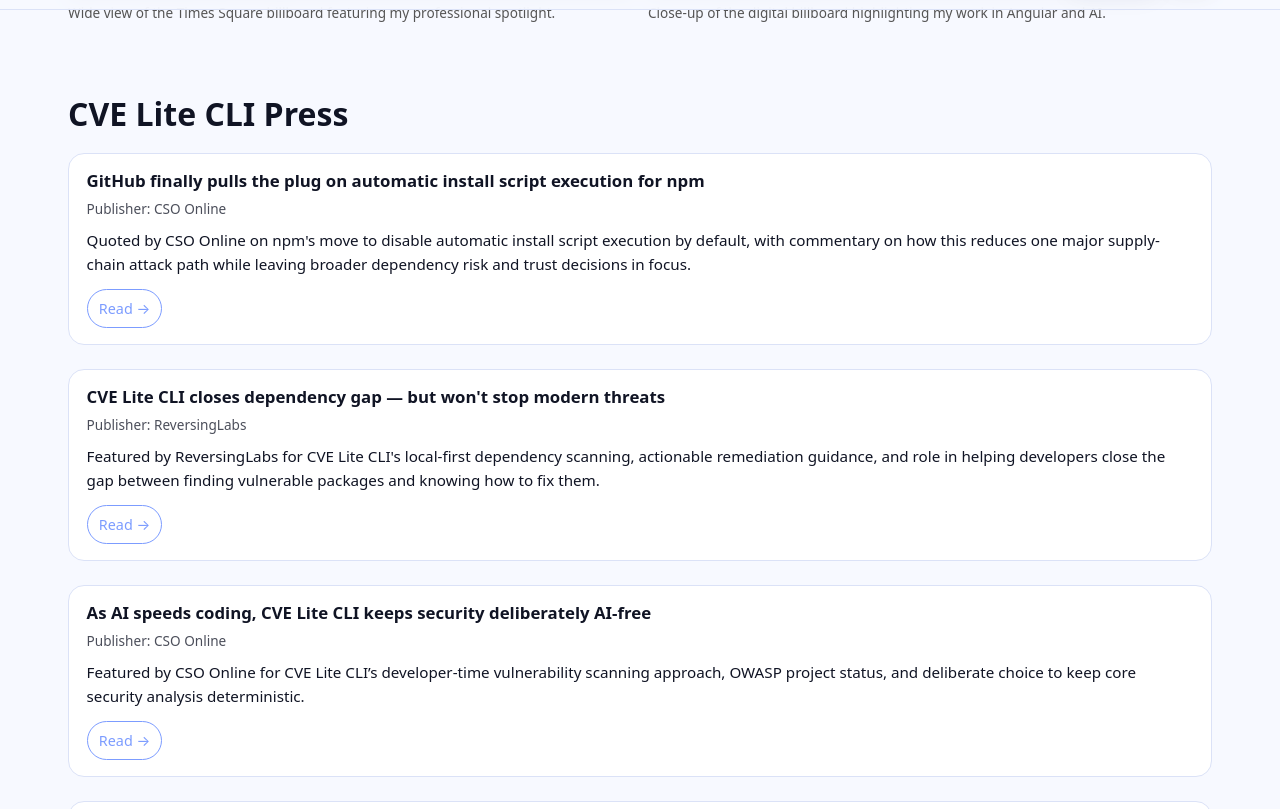
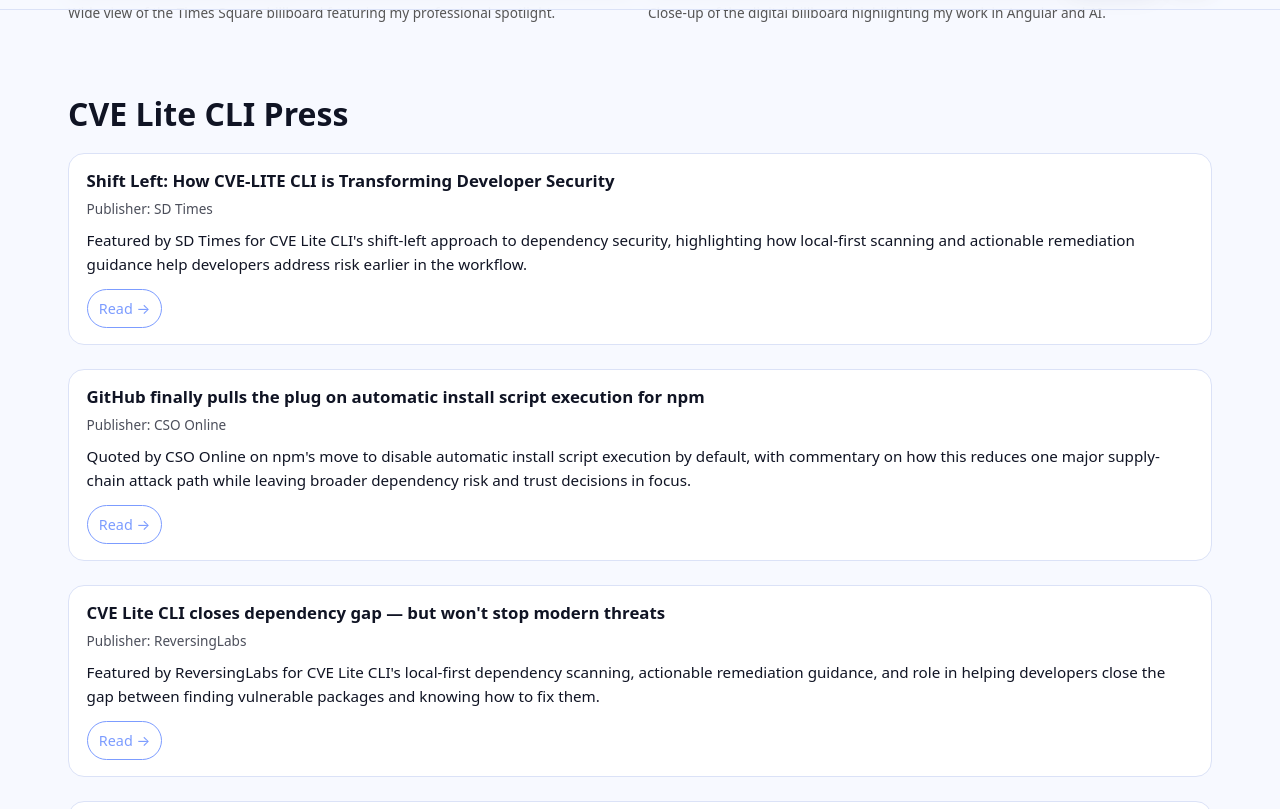
Before and after one commit to sonukapoor/sonukapoor-site.com, a Jekyll site: the page built from media.md, in a window 1280 px wide and 900 px high, scrolled down 797 px, cut to the strip 91-900 px from the top of the window. Built offline with Jekyll 4.4.1, drawn with Linux system fonts in a browser that asks for light colours.

Commit message:
docs: add SD Times CVE Lite media mention

```diff
--- a/media.md
+++ b/media.md
@@ -358,6 +358,14 @@
             publisher: { "@type": "Organization", name: "CSO Online" }
             url: "https://www.csoonline.com/article/4183859/github-finally-pulls-the-plug-on-automatic-install-script-execution-for-npm-2.html"
             about: { "@id": "https://sonukapoor.com/#person" }
+        - "@type": "ListItem"
+          position: 42
+          item:
+            "@type": "NewsArticle"
+            headline: "Shift Left: How CVE-LITE CLI is Transforming Developer Security"
+            publisher: { "@type": "Organization", name: "SD Times" }
+            url: "https://sdtimes.com/security/shift-left-how-cve-lite-cli-is-transforming-developer-security/"
+            about: { "@id": "https://sonukapoor.com/#person" }
 ---
 
 I’ve been featured, quoted, and publicly recognized across leading publications, interviews, and high-visibility showcases that highlight my work in Angular, AI, and enterprise technology.
@@ -404,6 +412,17 @@
 <h2 class="media-section-title" id="cve-lite-press">CVE Lite CLI Press</h2>
 
 <div class="cards">
+
+  <div class="card">
+    <h2>Shift Left: How CVE-LITE CLI is Transforming Developer Security</h2>
+    <div class="card-meta">Publisher: SD Times</div>
+    <p class="card-desc">
+      Featured by SD Times for CVE Lite CLI's shift-left approach to dependency security, highlighting how local-first scanning and actionable remediation guidance help developers address risk earlier in the workflow.
+    </p>
+    <div class="card-actions">
+      <a href="https://sdtimes.com/security/shift-left-how-cve-lite-cli-is-transforming-developer-security/" target="_blank" rel="noopener">Read →</a>
+    </div>
+  </div>
 
   <div class="card">
     <h2>GitHub finally pulls the plug on automatic install script execution for npm</h2>
```
Also changed, not shown: other parts of media.md (+1 -1 lines).
